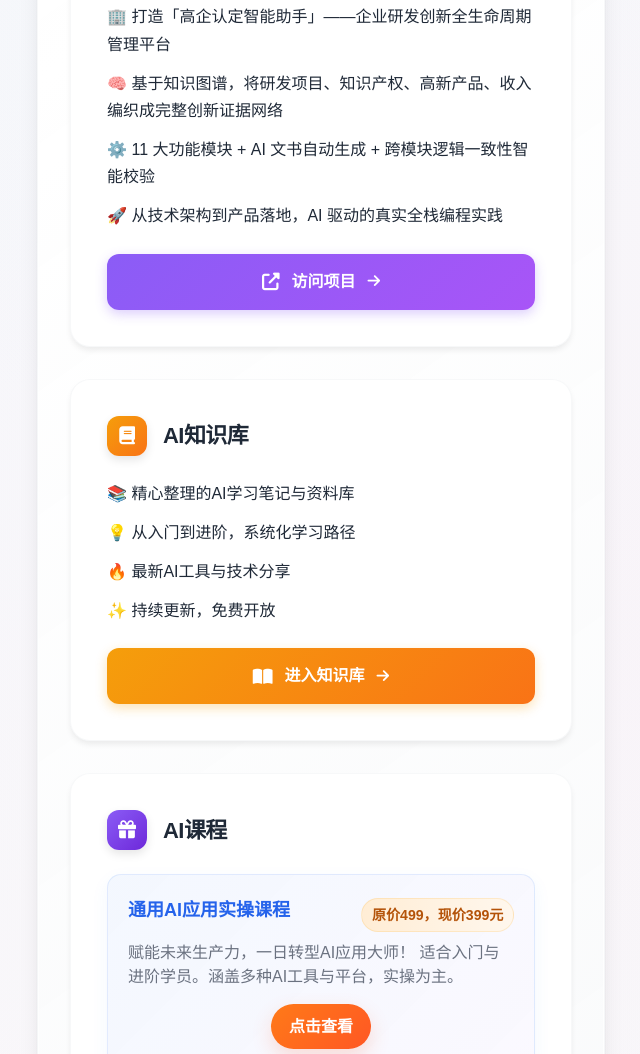
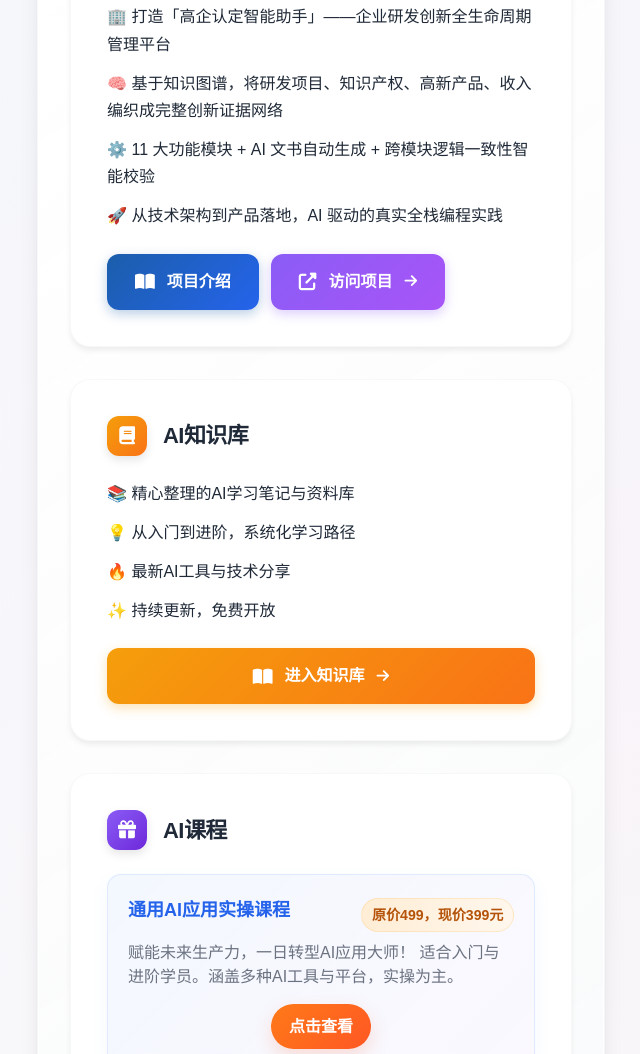
Before and after one commit to chenen1225/chenen-home, a website: page index.html in a window 1280 px wide. Shown: the part 1435-2489 px from the top of the page, without its empty margins (319-959 px from the left). Drawn offline with Linux system fonts and the light colour scheme; a small style sheet from the web is missing.

Commit message:
@ 首页新增「项目介绍」按钮，展示高企认定智能助手产品页

```diff
--- a/index.html
+++ b/index.html
@@ -160,11 +160,17 @@
 								<p>⚙️ 11 大功能模块 + AI 文书自动生成 + 跨模块逻辑一致性智能校验</p>
 								<p>🚀 从技术架构到产品落地，AI 驱动的真实全栈编程实践</p>
 							</div>
-							<a href="https://hte.chenen.club" target="_blank" class="practice-btn">
-								<i class="fas fa-external-link-alt"></i>
-								<span>访问项目</span>
-								<i class="fas fa-arrow-right"></i>
-							</a>
+							<div class="practice-actions">
+								<a href="gaoqi-ai-assistant.html" class="practice-btn intro-btn">
+									<i class="fas fa-book-open"></i>
+									<span>项目介绍</span>
+								</a>
+								<a href="https://hte.chenen.club" target="_blank" class="practice-btn">
+									<i class="fas fa-external-link-alt"></i>
+									<span>访问项目</span>
+									<i class="fas fa-arrow-right"></i>
+								</a>
+							</div>
 						</div>
 					</div>
 				</div>
--- a/style.css
+++ b/style.css
@@ -620,6 +620,22 @@ body {
     background: linear-gradient(135deg, #7c3aed, #9333ea);
 }
 
+.practice-actions {
+    display: flex;
+    gap: 0.75rem;
+    flex-wrap: wrap;
+}
+
+.practice-btn.intro-btn {
+    background: linear-gradient(135deg, #1B5EAB, #2563EB);
+    box-shadow: 0 4px 12px rgba(27, 94, 171, 0.3);
+}
+
+.practice-btn.intro-btn:hover {
+    background: linear-gradient(135deg, #15488a, #1d4ed8);
+    box-shadow: 0 8px 20px rgba(27, 94, 171, 0.4);
+}
+
 .practice-btn i:first-child {
     font-size: 1.1rem;
 }
```
